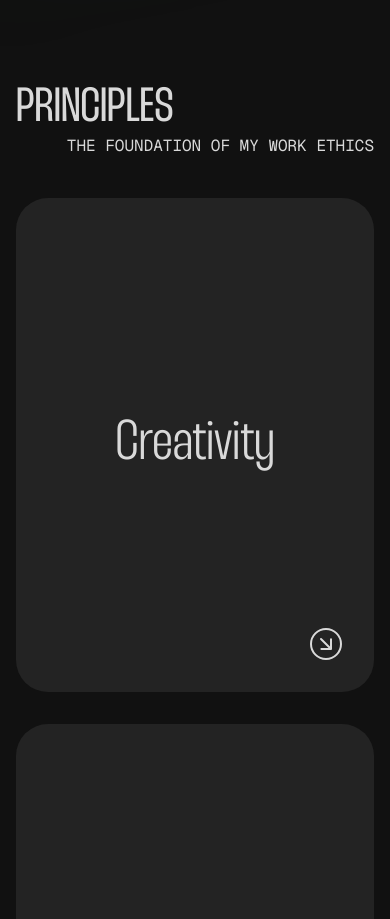
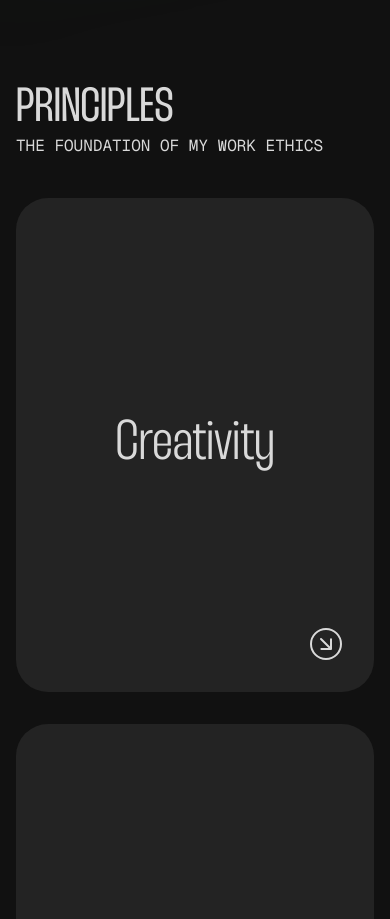
Before and after one commit to SimonSchoetz/simon-schoetz-website-2025, a Next.js app: page / in a window 390 px wide. Shown: the part 802-1721 px from the top of the page. Built offline with nearby package versions, Linux system fonts and the light colour scheme.

Commit message:
fix responsive behavior of subtitles in section headings

```diff
--- a/components/SectionHeader.tsx
+++ b/components/SectionHeader.tsx
@@ -20,7 +20,7 @@ export const SectionHeader: FCProps<Props> = ({
       <H2 text={heading} />
       <H3
         text={subheading}
-        className='!font-mono text-sm max-w-full lg:max-w-64 text-right lg:text-lg'
+        className='!font-mono text-sm max-w-full lg:max-w-64 lg:text-right lg:text-lg'
       />
     </div>
   );
```
